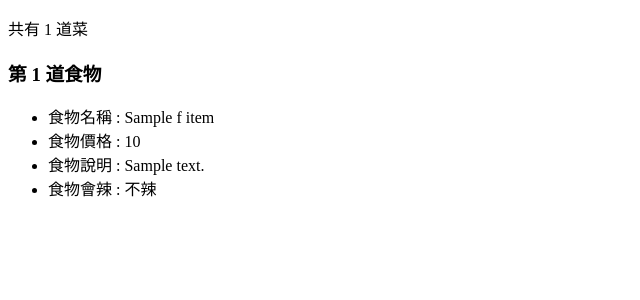
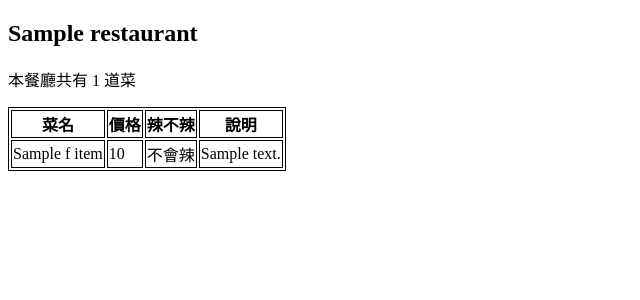
Before and after one commit to axltsai/itsdjango, a Django app: template restaurants/templates/menu.html in a window 1280 px wide. Shown: the top 300 px of the page, without its empty margins (0-640 px from the left). Run offline with Django 3.2, Linux system fonts and the light colour scheme; the template is opened without the code that fills it: most values are stand-ins (such as "Sample title", 1, 10 or a date in 2020).

```diff
--- a/restaurants/templates/menu.html
+++ b/restaurants/templates/menu.html
@@ -3,21 +3,41 @@
 <head>
     <meta charset="UTF-8">
     <title>food menu</title>
+    <style>
+        table,th,td{
+            border: 1px solid black;
+        }
+    </style>
 </head>
 <body>
-    <p>共有 {{ foods|length }} 道菜</p>
-    {% for f_item in foods %}
-        <h3>第 {{ forloop.counter }} 道食物</h3>
-        <ul>
-            <li>食物名稱 : {{ f_item.name }}</li>
-            <li>食物價格 : {{ f_item.price }}</li>
-            <li>食物說明 : {{ f_item.comment }}</li>
-{#            <li>食物會辣 : {{ f_item.is_spicy }}</li>#}
-            <li>食物會辣 : {% if f_item.is_spicy %} 會辣 {% else %} 不辣 {% endif %}</li>
-        </ul>
-    {% empty %}
-        <p> 沒賣食物!</p>
+    {% for r in restaurants %}
+    <h2>{{ r.name }}</h2>
+        {% if r.food_set.all %}
+            <p>本餐廳共有 {{ r.food_set.all|length }} 道菜</p>
+        <table>
+            <tr>
+                <th>菜名</th>
+                <th>價格</th>
+                <th>辣不辣</th>
+                <th>說明</th>
+            </tr>
+            {% for f_item in r.food_set.all %}
+{#                <h3>第 {{ forloop.counter }} 道菜單</h3>#}
+                <tr>
+                    <td>{{ f_item.name }}</td>
+                    <td>{{ f_item.price }}</td>
+                    <td>{% if f_item.is_spicy %} 會辣
+                        {% else %} 不會辣 {% endif %}</td>
+                    <td>{{ f_item.comment }}</td>
+                </tr>
+            {% empty %}
+                <p>沒賣</p>
+            {% endfor %}
+        </table>
+        {% else %}
+            <p>本餐廳暫停營業</p>
+        {% endif %}
+    {% endfor %}
 
-    {% endfor %}
 </body>
 </html>
```
